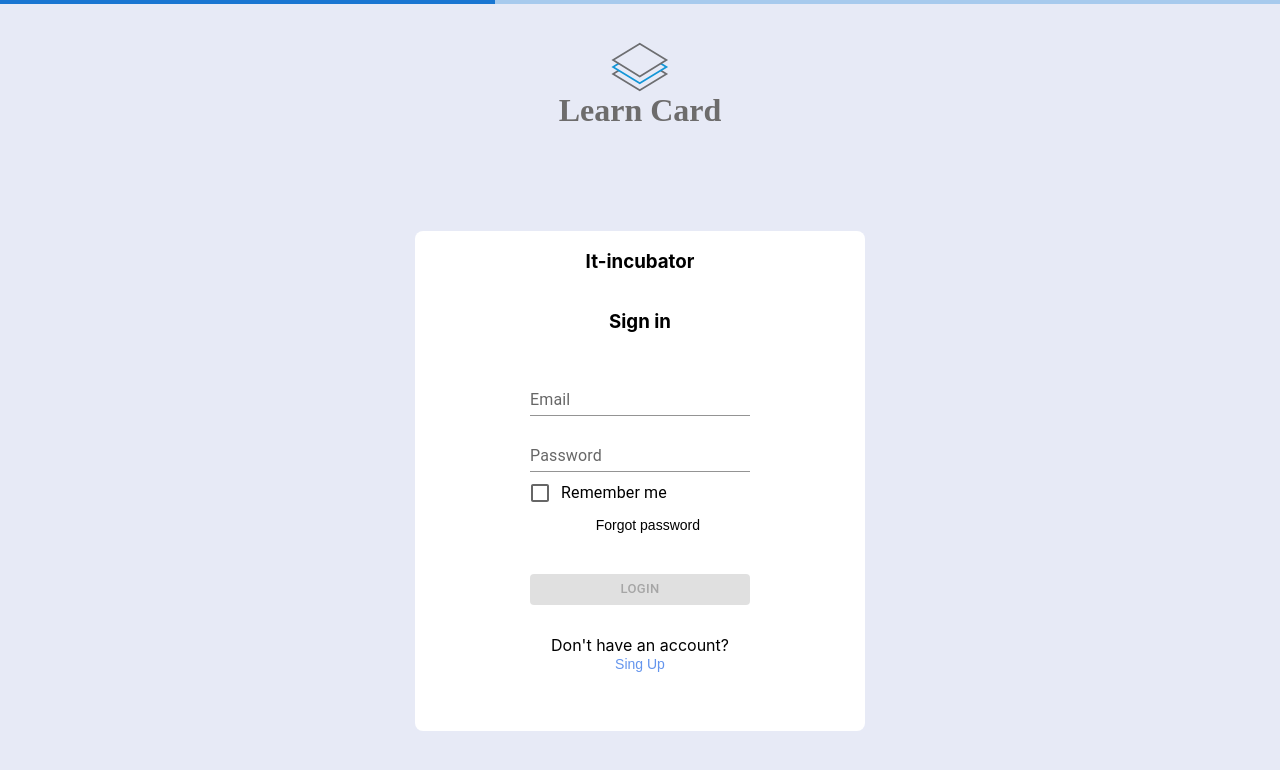
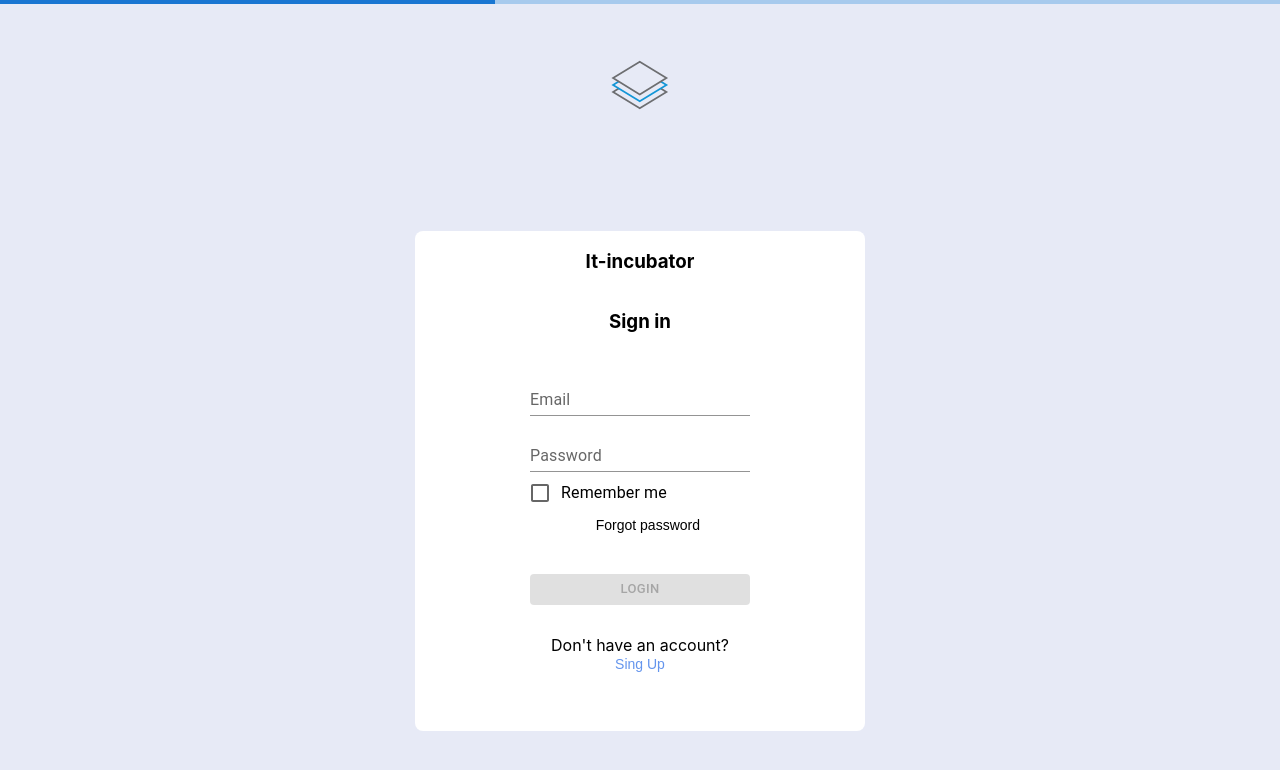
Before and after one commit to athlete94/Cards, a React (Create React App) app: page /#/login in a window 1280 px wide. Shown: the top 770 px of the page. Built offline with nearby package versions, Linux system fonts and the light colour scheme; no server answers.

Commit message:
edit commit

```diff
--- a/src/api/instance.ts
+++ b/src/api/instance.ts
@@ -6,5 +6,3 @@ export const instance = axios.create({
     // baseURL:'http://localhost:7542/2.0/',
     withCredentials: true,
 })
-
-console.log()
--- a/src/components/Logo/Logo.module.css
+++ b/src/components/Logo/Logo.module.css
@@ -11,10 +11,3 @@
     width: 100px;
     height: 50px;
 }
-
-.text {
-    font-family: Poppins;
-    color: #6d6c6c;
-    font-size: 2em;
-    font-weight: bold;
-}
--- a/src/components/Logo/Logo.tsx
+++ b/src/components/Logo/Logo.tsx
@@ -6,7 +6,6 @@ export const Logotip = () => {
     return (
         <div className={style.logoContainer}>
             <img className={style.img} src={Logo} alt='Logo'/>
-            <div className={style.text}>Learn Card</div>
         </div>
     );
 };
--- a/src/components/Logout/Logout.module.css
+++ b/src/components/Logout/Logout.module.css
@@ -12,5 +12,4 @@
 
 .logout:hover {
     background-color: #b296db;
-    border: 1px solid #3f2e67;
 }
--- a/src/components/Navbar/Navbar.tsx
+++ b/src/components/Navbar/Navbar.tsx
@@ -10,7 +10,7 @@ import {Logotip} from "../Logo/Logo";
 export const Navbar = () => {
     return (
         <div className={s.navbar}>
-            <Logotip/>
+            <Logotip />
             <div className={s.linkWrapper}>
                 <NavLink className={({isActive}) => isActive ? s.active : ''} to={PATH.PACKS}>
                     <div className={s.navlinkContainer}>
--- a/src/components/NewPassword/NewPassword.module.css
+++ b/src/components/NewPassword/NewPassword.module.css
@@ -1,7 +1,7 @@
 .projectBlock {
     background-color: #e7eaf6;
     width: 100%;
-    min-height: 100vh;
+    min-height: 80vh;
     display: flex;
     justify-content: center;
     align-items: center;
--- a/src/components/RecoveryPassword/RecoveryPassword.module.css
+++ b/src/components/RecoveryPassword/RecoveryPassword.module.css
@@ -1,7 +1,7 @@
 .projectBlock {
     background-color: #e7eaf6;
     width: 100%;
-    min-height: 100vh;
+    min-height: 80vh;
     display: flex;
     justify-content: center;
     align-items: center;
--- a/src/components/Registration/Registration.module.css
+++ b/src/components/Registration/Registration.module.css
@@ -1,7 +1,7 @@
 .projectBlock {
     background-color: #e7eaf6;
     width: 100%;
-    min-height: 100vh;
+    min-height: 80vh;
     display: flex;
     justify-content: center;
     align-items: center;
```
Also changed, not shown: src/components/Navbar/Navbar.module.css (line endings or trailing spaces).
